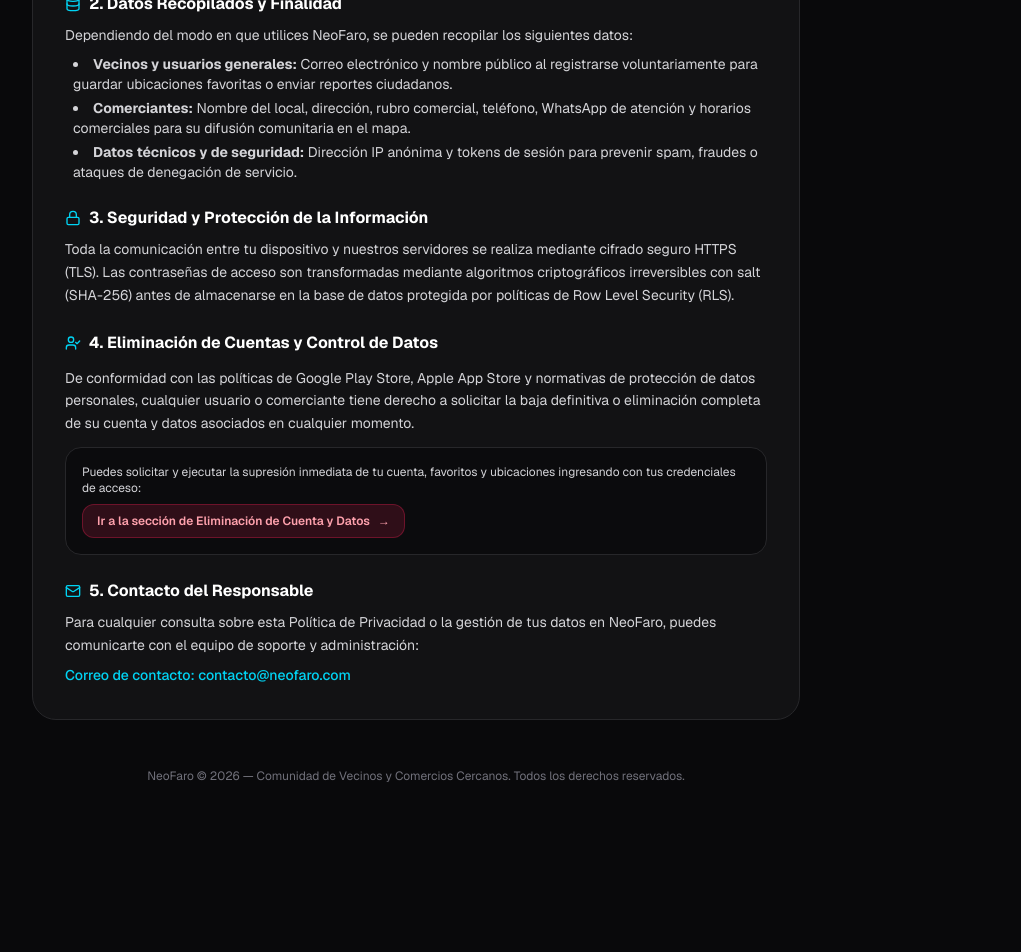
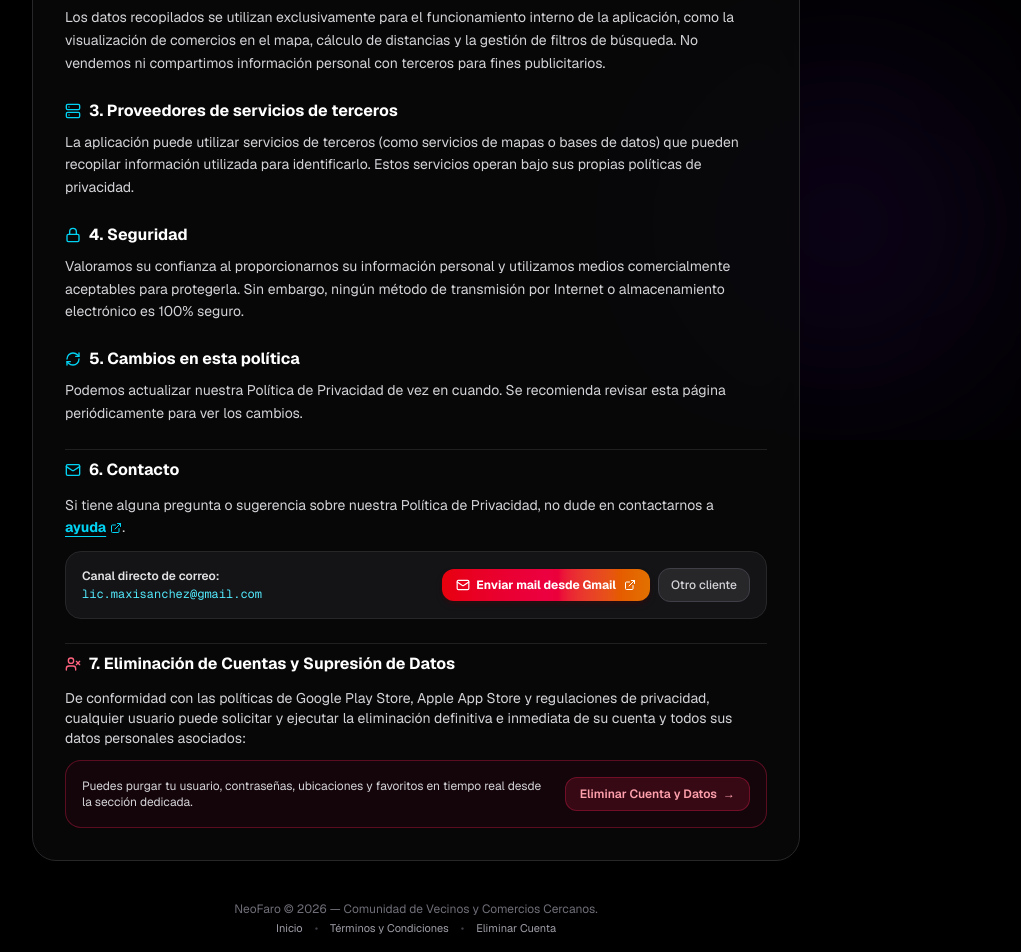
Before and after one commit to Maxi9108/F-Documentos-proyectos-Vecinos-cercanos, a Next.js app in the folder apps/pwa/: page /politica-de-privacidad in a window 1280 px wide. Shown: the part 360-1312 px from the top of the page, without its empty margins (224-1245 px from the left). Before the commit the page ends 1192 px from the top, so only its background shows below. Built offline with nearby package versions, Linux system fonts and the light colour scheme; no server answers.

Commit message:
docs(pwa): actualizar politica de privacidad a octubre 2026 y agregar contacto de ayuda con enlace directo a gmail lic.maxisanchez@gmail.com

```diff
--- a/apps/pwa/app/politica-de-privacidad/page.tsx
+++ b/apps/pwa/app/politica-de-privacidad/page.tsx
@@ -1,16 +1,38 @@
 import React from 'react';
 import Link from 'next/link';
-import { ArrowLeft, Shield, MapPin, Database, UserCheck, Mail, Lock } from 'lucide-react';
+import {
+  ArrowLeft,
+  Shield,
+  MapPin,
+  Layers,
+  Server,
+  Lock,
+  RefreshCw,
+  Mail,
+  ExternalLink,
+  UserX,
+} from 'lucide-react';
 
 export const metadata = {
   title: 'Política de Privacidad | NeoFaro',
-  description: 'Conoce cómo NeoFaro protege y gestiona tus datos personales y permisos de ubicación.',
+  description: 'Política de Privacidad de NeoFaro. Conoce cómo protegemos y gestionamos tu información.',
 };
 
 export default function PoliticaPrivacidadPage() {
+  const emailContacto = 'lic.maxisanchez@gmail.com';
+  const asuntoEmail = encodeURIComponent('Consulta sobre Política de Privacidad - NeoFaro');
+  const gmailUrl = `https://mail.google.com/mail/?view=cm&fs=1&to=${emailContacto}&su=${asuntoEmail}`;
+  const mailtoUrl = `mailto:${emailContacto}?subject=${asuntoEmail}`;
+
   return (
-    <div className="min-h-screen bg-zinc-950 text-zinc-100 py-12 px-4 sm:px-6 lg:px-8">
-      <div className="max-w-3xl mx-auto space-y-8">
+    <div className="min-h-screen bg-black text-zinc-100 py-12 px-4 sm:px-6 lg:px-8 selection:bg-cyan-500 selection:text-black">
+      {/* Glow ambiental */}
+      <div className="fixed inset-0 pointer-events-none overflow-hidden">
+        <div className="absolute -top-32 left-1/2 -translate-x-1/2 w-[600px] h-[300px] bg-cyan-500/10 rounded-full blur-[120px]" />
+        <div className="absolute bottom-10 right-10 w-[350px] h-[350px] bg-violet-600/10 rounded-full blur-[100px]" />
+      </div>
+
+      <div className="relative max-w-3xl mx-auto space-y-8">
         {/* Encabezado */}
         <div>
           <Link
@@ -22,99 +44,175 @@
           </Link>
 
           <div className="flex items-center gap-3">
-            <div className="w-12 h-12 rounded-2xl bg-cyan-500/10 border border-cyan-500/20 text-cyan-400 flex items-center justify-center">
+            <div className="w-12 h-12 rounded-2xl bg-cyan-500/10 border border-cyan-500/20 text-cyan-400 flex items-center justify-center shadow-lg shadow-cyan-950/40">
               <Shield className="w-6 h-6" />
             </div>
             <div>
               <h1 className="text-2xl sm:text-3xl font-black text-white tracking-tight">
-                Política de Privacidad
+                Política de Privacidad de NeoFaro
               </h1>
               <p className="text-xs sm:text-sm text-zinc-400">
-                Última actualización: Septiembre de 2026 — Aplicación NeoFaro
+                Última actualización: Octubre 2026
               </p>
             </div>
           </div>
         </div>
 
-        {/* Contenido */}
-        <div className="space-y-6 text-sm text-zinc-300 leading-relaxed bg-zinc-900/60 border border-zinc-800 rounded-3xl p-6 sm:p-8">
+        {/* Contenido principal de la Política */}
+        <div className="space-y-6 text-sm text-zinc-300 leading-relaxed bg-zinc-950/80 border border-zinc-800 rounded-3xl p-6 sm:p-8 backdrop-blur-xl shadow-2xl">
+          {/* 1. Información que recopilamos */}
           <section className="space-y-2">
             <h2 className="text-base font-bold text-white flex items-center gap-2">
               <MapPin className="w-4 h-4 text-cyan-400" />
-              1. Uso de la Geolocalización y Ubicación GPS
+              1. Información que recopilamos
             </h2>
             <p>
-              NeoFaro utiliza el sensor de geolocalización o GPS de tu dispositivo <strong>exclusivamente</strong> para centrar el mapa interactivo y mostrar los comercios, ofertas y servicios más cercanos a tu ubicación en tiempo real.
-            </p>
-            <p className="text-zinc-400 text-xs">
-              Tu ubicación física en tiempo real nunca es almacenada en nuestros servidores centrales ni es compartida con terceros ni con fines publicitarios.
+              NeoFaro recopila información de manera transparente para mejorar la experiencia del usuario. Esto puede incluir datos de ubicación aproximada o precisa (solo si el usuario otorga el permiso explícito en su dispositivo) para mostrar los comercios y servicios más cercanos.
             </p>
           </section>
 
+          {/* 2. Uso de la información */}
           <section className="space-y-2">
             <h2 className="text-base font-bold text-white flex items-center gap-2">
-              <Database className="w-4 h-4 text-cyan-400" />
-              2. Datos Recopilados y Finalidad
+              <Layers className="w-4 h-4 text-cyan-400" />
+              2. Uso de la información
             </h2>
             <p>
-              Dependiendo del modo en que utilices NeoFaro, se pueden recopilar los siguientes datos:
+              Los datos recopilados se utilizan exclusivamente para el funcionamiento interno de la aplicación, como la visualización de comercios en el mapa, cálculo de distancias y la gestión de filtros de búsqueda. No vendemos ni compartimos información personal con terceros para fines publicitarios.
             </p>
-            <ul className="list-disc list-inside space-y-1 pl-2 text-zinc-300 text-xs sm:text-sm">
-              <li><strong>Vecinos y usuarios generales:</strong> Correo electrónico y nombre público al registrarse voluntariamente para guardar ubicaciones favoritas o enviar reportes ciudadanos.</li>
-              <li><strong>Comerciantes:</strong> Nombre del local, dirección, rubro comercial, teléfono, WhatsApp de atención y horarios comerciales para su difusión comunitaria en el mapa.</li>
-              <li><strong>Datos técnicos y de seguridad:</strong> Dirección IP anónima y tokens de sesión para prevenir spam, fraudes o ataques de denegación de servicio.</li>
-            </ul>
           </section>
 
+          {/* 3. Proveedores de servicios de terceros */}
+          <section className="space-y-2">
+            <h2 className="text-base font-bold text-white flex items-center gap-2">
+              <Server className="w-4 h-4 text-cyan-400" />
+              3. Proveedores de servicios de terceros
+            </h2>
+            <p>
+              La aplicación puede utilizar servicios de terceros (como servicios de mapas o bases de datos) que pueden recopilar información utilizada para identificarlo. Estos servicios operan bajo sus propias políticas de privacidad.
+            </p>
+          </section>
+
+          {/* 4. Seguridad */}
           <section className="space-y-2">
             <h2 className="text-base font-bold text-white flex items-center gap-2">
               <Lock className="w-4 h-4 text-cyan-400" />
-              3. Seguridad y Protección de la Información
+              4. Seguridad
             </h2>
             <p>
-              Toda la comunicación entre tu dispositivo y nuestros servidores se realiza mediante cifrado seguro HTTPS (TLS). Las contraseñas de acceso son transformadas mediante algoritmos criptográficos irreversibles con salt (SHA-256) antes de almacenarse en la base de datos protegida por políticas de Row Level Security (RLS).
+              Valoramos su confianza al proporcionarnos su información personal y utilizamos medios comercialmente aceptables para protegerla. Sin embargo, ningún método de transmisión por Internet o almacenamiento electrónico es 100% seguro.
             </p>
           </section>
 
-          <section className="space-y-3">
+          {/* 5. Cambios en esta política */}
+          <section className="space-y-2">
             <h2 className="text-base font-bold text-white flex items-center gap-2">
-              <UserCheck className="w-4 h-4 text-cyan-400" />
-              4. Eliminación de Cuentas y Control de Datos
+              <RefreshCw className="w-4 h-4 text-cyan-400" />
+              5. Cambios en esta política
             </h2>
             <p>
-              De conformidad con las políticas de Google Play Store, Apple App Store y normativas de protección de datos personales, cualquier usuario o comerciante tiene derecho a solicitar la baja definitiva o eliminación completa de su cuenta y datos asociados en cualquier momento.
+              Podemos actualizar nuestra Política de Privacidad de vez en cuando. Se recomienda revisar esta página periódicamente para ver los cambios.
             </p>
-            <div className="p-4 rounded-2xl bg-zinc-950/70 border border-zinc-800 space-y-2">
+          </section>
+
+          {/* 6. Contacto */}
+          <section className="space-y-3 pt-2 border-t border-zinc-800/80">
+            <h2 className="text-base font-bold text-white flex items-center gap-2">
+              <Mail className="w-4 h-4 text-cyan-400" />
+              6. Contacto
+            </h2>
+            <p className="leading-relaxed">
+              Si tiene alguna pregunta o sugerencia sobre nuestra Política de Privacidad, no dude en contactarnos a{' '}
+              <a
+                href={gmailUrl}
+                target="_blank"
+                rel="noopener noreferrer"
+                title="Abrir correo en Gmail hacia lic.maxisanchez@gmail.com"
+                className="text-cyan-400 font-bold hover:text-cyan-300 underline underline-offset-4 cursor-pointer inline-flex items-center gap-1"
+              >
+                <span>ayuda</span>
+                <ExternalLink className="w-3 h-3 inline" />
+              </a>
+              .
+            </p>
+
+            {/* Tarjeta de contacto con acceso directo a Gmail */}
+            <div className="p-4 rounded-2xl bg-zinc-900/80 border border-zinc-800 flex flex-col sm:flex-row sm:items-center justify-between gap-3">
+              <div className="space-y-0.5">
+                <p className="text-xs font-semibold text-zinc-200">
+                  Canal directo de correo:
+                </p>
+                <p className="text-xs font-mono text-cyan-300">
+                  {emailContacto}
+                </p>
+              </div>
+
+              <div className="flex items-center gap-2">
+                <a
+                  href={gmailUrl}
+                  target="_blank"
+                  rel="noopener noreferrer"
+                  className="inline-flex items-center gap-1.5 px-3.5 py-2 rounded-xl bg-gradient-to-r from-red-600 via-rose-600 to-amber-600 hover:from-red-500 hover:to-amber-500 text-white font-bold text-xs shadow-md shadow-red-950/40 transition-all cursor-pointer"
+                  title="Abrir redactor de Gmail en una nueva pestaña"
+                >
+                  <Mail className="w-3.5 h-3.5" />
+                  <span>Enviar mail desde Gmail</span>
+                  <ExternalLink className="w-3 h-3 ml-0.5" />
+                </a>
+
+                <a
+                  href={mailtoUrl}
+                  className="inline-flex items-center gap-1 px-3 py-2 rounded-xl bg-zinc-800 hover:bg-zinc-700 text-zinc-300 text-xs font-medium border border-zinc-700 transition-colors"
+                  title="Abrir en tu cliente de correo predeterminado"
+                >
+                  <span>Otro cliente</span>
+                </a>
+              </div>
+            </div>
+          </section>
+
+          {/* 7. Eliminación y Supresión de Datos (Google Play / App Store Compliance) */}
+          <section className="space-y-3 pt-2 border-t border-zinc-800/80">
+            <h2 className="text-base font-bold text-white flex items-center gap-2">
+              <UserX className="w-4 h-4 text-rose-400" />
+              7. Eliminación de Cuentas y Supresión de Datos
+            </h2>
+            <p className="text-xs sm:text-sm text-zinc-300">
+              De conformidad con las políticas de Google Play Store, Apple App Store y regulaciones de privacidad, cualquier usuario puede solicitar y ejecutar la eliminación definitiva e inmediata de su cuenta y todos sus datos personales asociados:
+            </p>
+            <div className="p-4 rounded-2xl bg-rose-950/20 border border-rose-500/30 flex flex-col sm:flex-row sm:items-center justify-between gap-3">
               <p className="text-xs text-zinc-300">
-                Puedes solicitar y ejecutar la supresión inmediata de tu cuenta, favoritos y ubicaciones ingresando con tus credenciales de acceso:
+                Puedes purgar tu usuario, contraseñas, ubicaciones y favoritos en tiempo real desde la sección dedicada.
               </p>
               <Link
                 href="/eliminar-cuenta"
-                className="inline-flex items-center gap-2 px-3.5 py-2 rounded-xl bg-rose-500/15 hover:bg-rose-500/25 text-rose-300 border border-rose-500/30 text-xs font-semibold transition-colors"
+                className="inline-flex items-center gap-1.5 px-3.5 py-2 rounded-xl bg-rose-500/15 hover:bg-rose-500/25 text-rose-300 border border-rose-500/30 text-xs font-semibold transition-colors shrink-0"
               >
-                <span>Ir a la sección de Eliminación de Cuenta y Datos</span>
+                <span>Eliminar Cuenta y Datos</span>
                 &rarr;
               </Link>
             </div>
           </section>
-
-          <section className="space-y-2">
-            <h2 className="text-base font-bold text-white flex items-center gap-2">
-              <Mail className="w-4 h-4 text-cyan-400" />
-              5. Contacto del Responsable
-            </h2>
-            <p>
-              Para cualquier consulta sobre esta Política de Privacidad o la gestión de tus datos en NeoFaro, puedes comunicarte con el equipo de soporte y administración:
-            </p>
-            <p className="text-cyan-400 font-medium">
-              Correo de contacto: contacto@neofaro.com
-            </p>
-          </section>
         </div>
 
         {/* Footer */}
-        <div className="text-center text-xs text-zinc-500 pt-4">
-          NeoFaro &copy; {new Date().getFullYear()} — Comunidad de Vecinos y Comercios Cercanos. Todos los derechos reservados.
+        <div className="text-center text-xs text-zinc-500 pt-2 space-y-1">
+          <p>
+            NeoFaro &copy; {new Date().getFullYear()} — Comunidad de Vecinos y Comercios Cercanos.
+          </p>
+          <div className="flex items-center justify-center gap-3 text-[11px]">
+            <Link href="/" className="text-zinc-400 hover:text-cyan-400 transition-colors">
+              Inicio
+            </Link>
+            <span className="text-zinc-700">•</span>
+            <Link href="/terminos-y-condiciones" className="text-zinc-400 hover:text-cyan-400 transition-colors">
+              Términos y Condiciones
+            </Link>
+            <span className="text-zinc-700">•</span>
+            <Link href="/eliminar-cuenta" className="text-zinc-400 hover:text-rose-400 transition-colors">
+              Eliminar Cuenta
+            </Link>
+          </div>
         </div>
       </div>
     </div>
```
